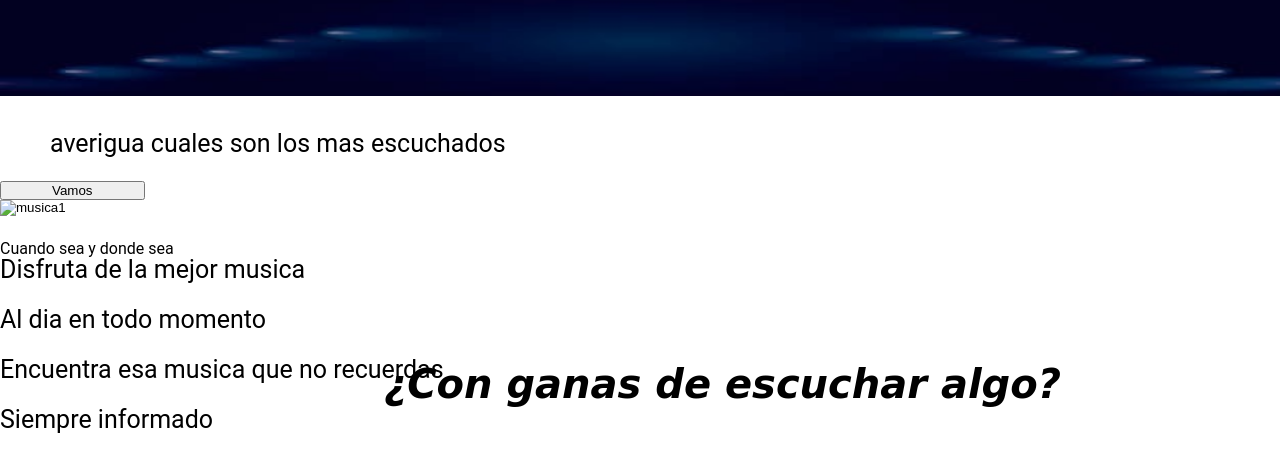
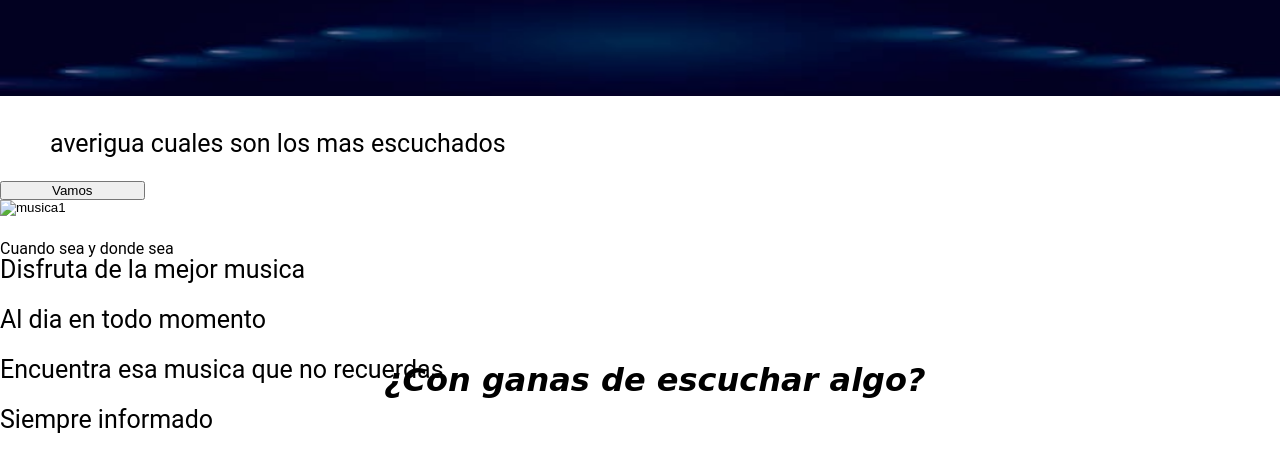
Before and after one commit to keni-afk/la-musica.github.io, a plain HTML site: page index.html in a window 1280 px wide. Shown: the part 439-893 px from the top of the page. Drawn offline with Linux system fonts and the light colour scheme.

Commit message:
mas cambios

```diff
--- a/CSS/general.css
+++ b/CSS/general.css
@@ -74,7 +74,7 @@ h5{ font-size: 0px;
     position: absolute;
     top: 100%;
     left: 30%;
-    font: oblique bold 250% cursive;
+    font: oblique bold 200% cursive;
 }
 #Valor h3{
     font-size: 40px;
```
